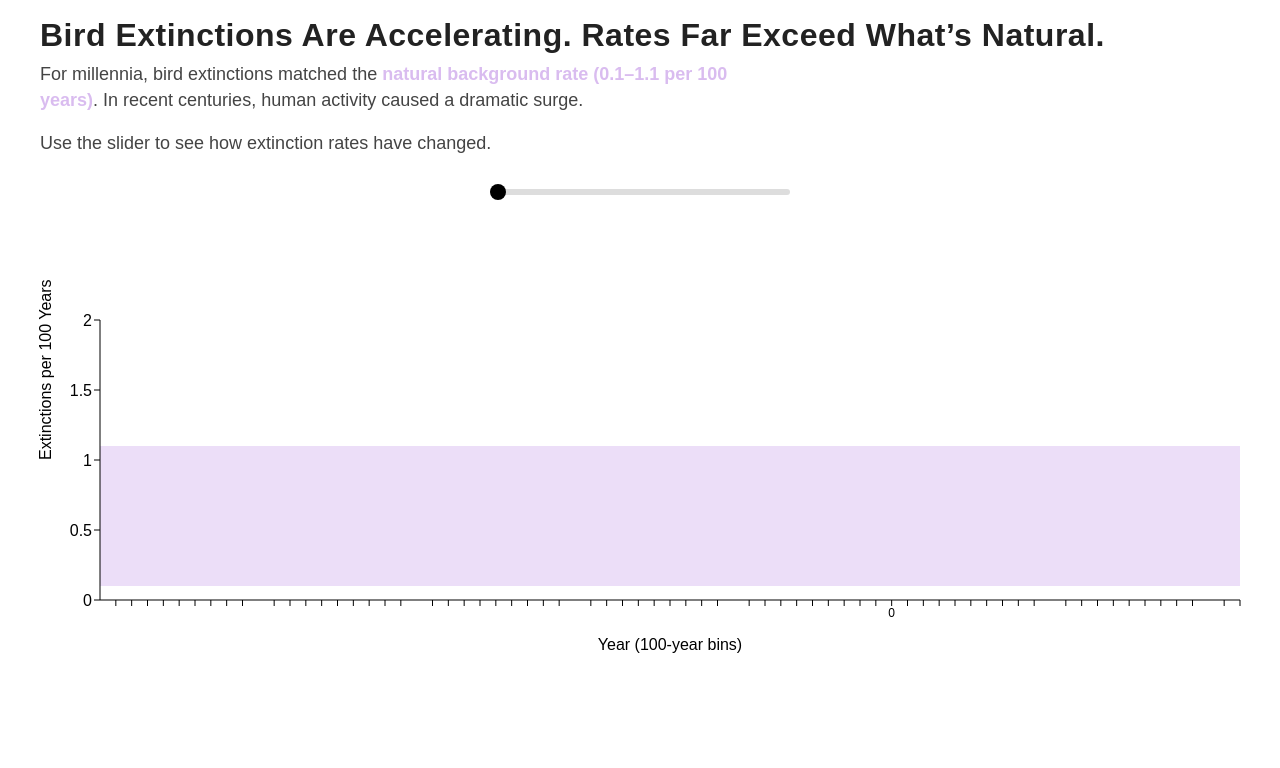
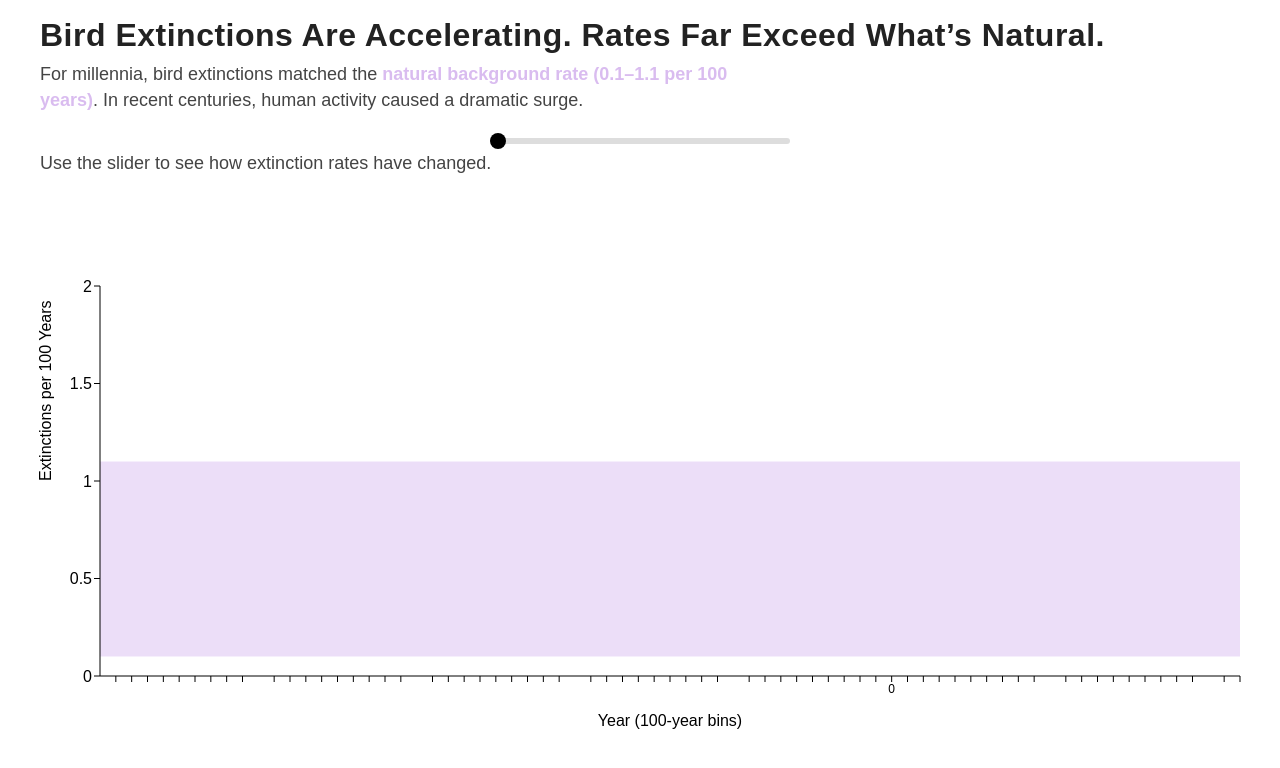
Before and after one commit to intendedsideeffects/birds, a Next.js app: page /charts/line in a window 1280 px wide. Shown: the top 768 px of the page. Built offline with nearby package versions, Linux system fonts and the light colour scheme.

Commit message:
Move chart area down by 2cm for improved layout

```diff
--- a/src/app/charts/AnimatedExtinctionChart.jsx
+++ b/src/app/charts/AnimatedExtinctionChart.jsx
@@ -348,8 +348,8 @@ export default function AnimatedExtinctionChart() {
 
   // Slider and controls style
   const controlsStyle = {
-    position: "fixed",
-    top: "5cm",
+    position: "absolute",
+    top: 138, // aligns with the slider sentence (subtitle + gap)
     left: "50%",
     transform: "translateX(-50%)",
     zIndex: 20,
@@ -414,7 +414,7 @@ export default function AnimatedExtinctionChart() {
           <div>
             For millennia, bird extinctions matched the <span style={{color: '#A259D9', fontWeight: 600, opacity: 0.4}}>natural background rate (0.1–1.1 per 100 years)</span>. In recent centuries, human activity caused a dramatic surge.
           </div>
-          <div style={{ height: 18 }}></div>
+          <div style={{ height: 38 }}></div> {/* Increased vertical gap from 18px to 38px */}
           <div>
             Use the slider to see how extinction rates have changed.
           </div>
@@ -454,7 +454,7 @@ export default function AnimatedExtinctionChart() {
       `}</style>
 
       {/* Chart area */}
-      <div ref={chartAreaRef} style={{ width: "100%", height: "calc(100% - 220px)", position: "relative", marginTop: 220 }}>
+      <div ref={chartAreaRef} style={{ width: "100%", height: "calc(100% - 110px)", position: "relative", marginTop: 'calc(110px + 2cm)' }}>
         <ResponsiveContainer width="100%" height="100%">
           <BarChart data={
             (barEndIndex < data.length
```
